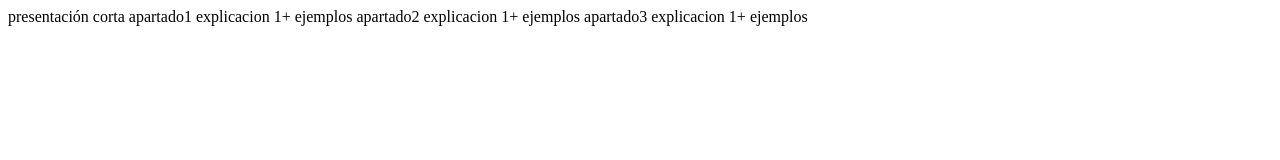
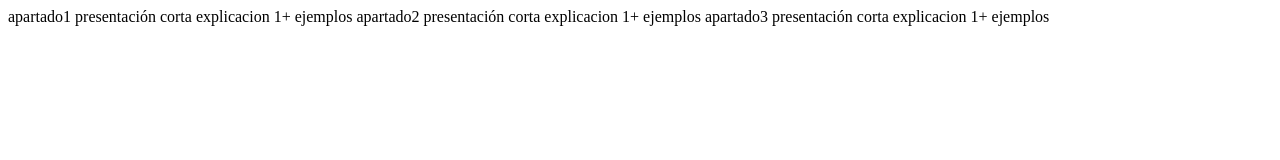
Before and after one commit to GabrielTG95/dew_ut4, a plain HTML site: page index.html in a window 1280 px wide. Drawn offline with Linux system fonts and the light colour scheme.

Commit message:
Nuevo esquma de presentacion

```diff
--- a/index.html
+++ b/index.html
@@ -9,14 +9,17 @@
   <title>Document</title>
 </head>
 <body>
-  presentación corta
+
   apartado1
+    presentación corta
     explicacion
     1+ ejemplos
   apartado2
+    presentación corta
     explicacion
     1+ ejemplos
   apartado3
+    presentación corta
     explicacion
     1+ ejemplos
 </body>
```
